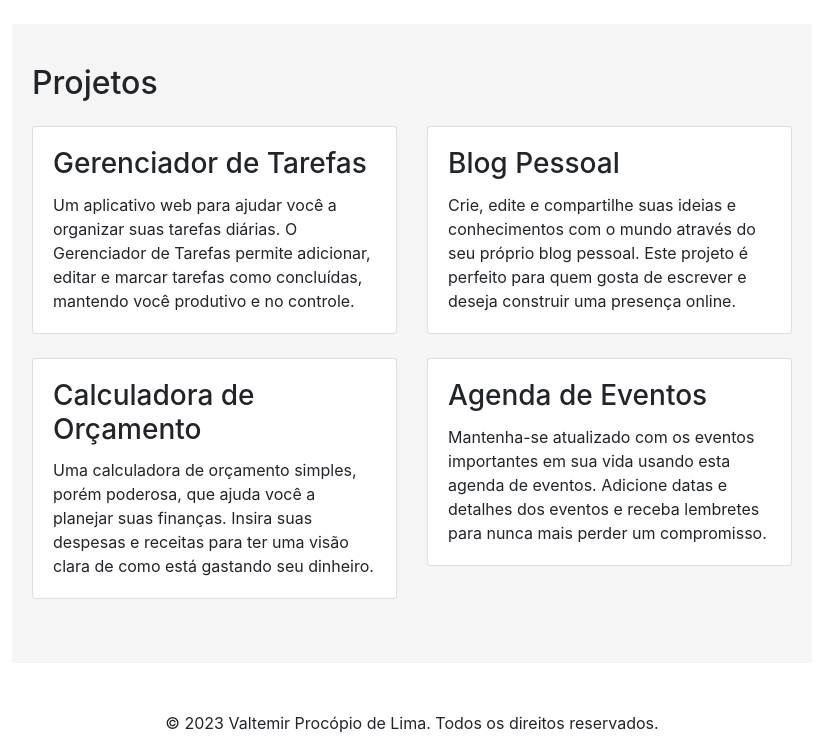
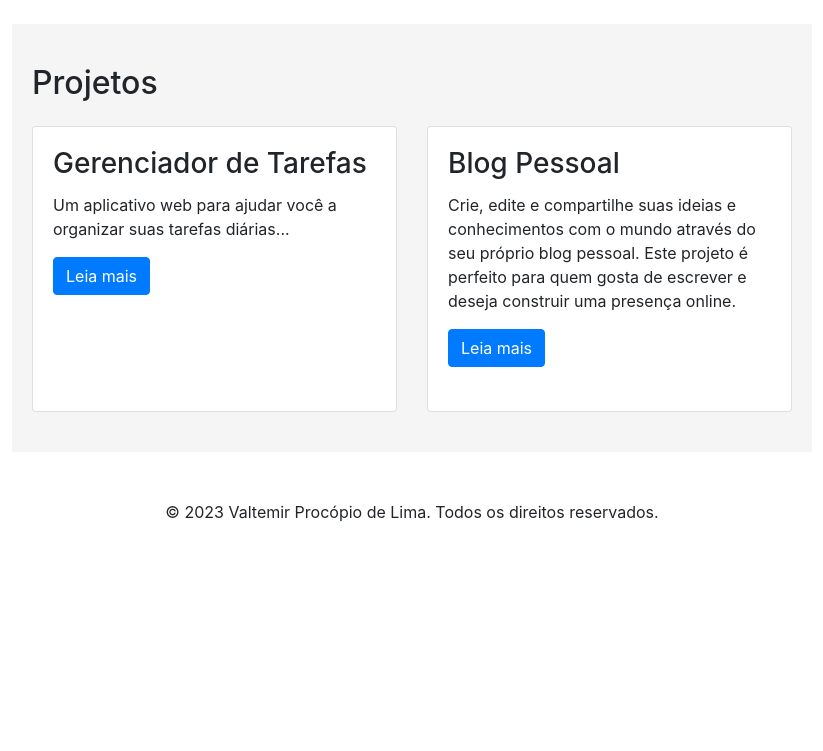
Before and after one commit to valtemirp/meuprojeto_tarde, a Flask app: page /projetos in a window 1280 px wide. Shown: the part 56-807 px from the top of the page, without its empty margins (228-1051 px from the left). After the commit the page ends 578 px from the top, so only its background shows below. Run offline with Flask 3, Linux system fonts and the light colour scheme; some libraries are stand-ins or nearby versions.

Commit message:
23-08-2023

```diff
--- a/app/__init__.py
+++ b/app/__init__.py
@@ -2,8 +2,9 @@ from flask import Flask
 from config import Config
 from flask_sqlalchemy import SQLAlchemy
 from flask_migrate import Migrate
+import brazilcep
+
 from flask_bcrypt import Bcrypt
-
 app = Flask(__name__)
 bcrypt = Bcrypt(app)
 app.config.from_object(Config)
--- a/app/routes.py
+++ b/app/routes.py
@@ -162,3 +162,11 @@ def excluir_conta():
 
     flash('Sua conta foi excluida com sucesso!')
     return redirect(url_for('cadastro'))
+
+@app.route('/projeto1')
+def projeto1():
+    return render_template('projetos/projeto1.html')
+
+@app.route('/projeto2')
+def projeto2():
+    return render_template('projetos/projeto2.html')
--- a/app/templates/cadastro.html
+++ b/app/templates/cadastro.html
@@ -35,6 +35,7 @@
         <label for="telefone">Telefone</label>
         {{ cadastro.telefone(class="form-control", placeholder="Digite aqui o seu telefone") }}
       </div>
+
       <div class="col-md-6 mb-3">
         <label for="endereco_rua">Endereço (Rua com Número)</label>
         {{ cadastro.endereco_rua(class="form-control", placeholder="Digite aqui o seu endereço") }}
--- a/app/templates/projetos.html
+++ b/app/templates/projetos.html
@@ -5,37 +5,36 @@
     <h2 class="mb-4">Projetos</h2>
     <div class="row">
         <div class="col-md-6">
-            <div class="card mb-4">
+            <div class="h-100 card mb-4">
                 <div class="card-body">
                     <h3 class="card-title">Gerenciador de Tarefas</h3>
-                    <p class="card-text">Um aplicativo web para ajudar você a organizar suas tarefas diárias. O Gerenciador de Tarefas permite adicionar, editar e marcar tarefas como concluídas, mantendo você produtivo e no controle.</p>
+                    <p class="card-text">Um aplicativo web para ajudar você a organizar suas tarefas diárias...</p>
+                    <a href="
+                    {% if session['email'] %}
+                        {{ url_for('projeto1') }}
+                    {% else %}
+                        {{ url_for('login') }}
+                    {% endif %}
+                    " class="btn btn-primary">Leia mais</a>
                 </div>
             </div>
         </div>
         <div class="col-md-6">
-            <div class="card mb-4">
+            <div class="h-100 card mb-4">
                 <div class="card-body">
                     <h3 class="card-title">Blog Pessoal</h3>
                     <p class="card-text">Crie, edite e compartilhe suas ideias e conhecimentos com o mundo através do seu próprio blog pessoal. Este projeto é perfeito para quem gosta de escrever e deseja construir uma presença online.</p>
+                    <a href="
+                    {% if session['email'] %}
+                    {{ url_for('projeto2') }}
+                    {% else %}
+                    {{ url_for('login') }}
+                    {% endif %}"
+                class="btn btn-primary">Leia mais</a>
                 </div>
             </div>
         </div>
-        <div class="col-md-6">
-            <div class="card mb-4">
-                <div class="card-body">
-                    <h3 class="card-title">Calculadora de Orçamento</h3>
-                    <p class="card-text">Uma calculadora de orçamento simples, porém poderosa, que ajuda você a planejar suas finanças. Insira suas despesas e receitas para ter uma visão clara de como está gastando seu dinheiro.</p>
-                </div>
-            </div>
-        </div>
-        <div class="col-md-6">
-            <div class="card mb-4">
-                <div class="card-body">
-                    <h3 class="card-title">Agenda de Eventos</h3>
-                    <p class="card-text">Mantenha-se atualizado com os eventos importantes em sua vida usando esta agenda de eventos. Adicione datas e detalhes dos eventos e receba lembretes para nunca mais perder um compromisso.</p>
-                </div>
-            </div>
-        </div>
+        <!-- Resto dos cards de projeto -->
     </div>
 </section>
 {% endblock %}
--- a/migrations/versions/a0a97931b0a7_db_criar_banco.py
+++ b/migrations/versions/6884997bf131_db_criar_banco.py
@@ -1,8 +1,8 @@
 """db_criar_banco
 
-Revision ID: a0a97931b0a7
+Revision ID: 6884997bf131
 Revises:
-Create Date: 2023-08-22 15:32:55.755537
+Create Date: 2023-08-23 14:17:55.662038
 
 """
 from alembic import op
@@ -10,7 +10,7 @@ import sqlalchemy as sa
 
 
 # revision identifiers, used by Alembic.
-revision = 'a0a97931b0a7'
+revision = '6884997bf131'
 down_revision = None
 branch_labels = None
 depends_on = None
```
Also changed, not shown: app/templates/projetos/projeto1.html (added, +21 -0 lines), app/templates/projetos/projeto2.html (added, +34 -0 lines).
